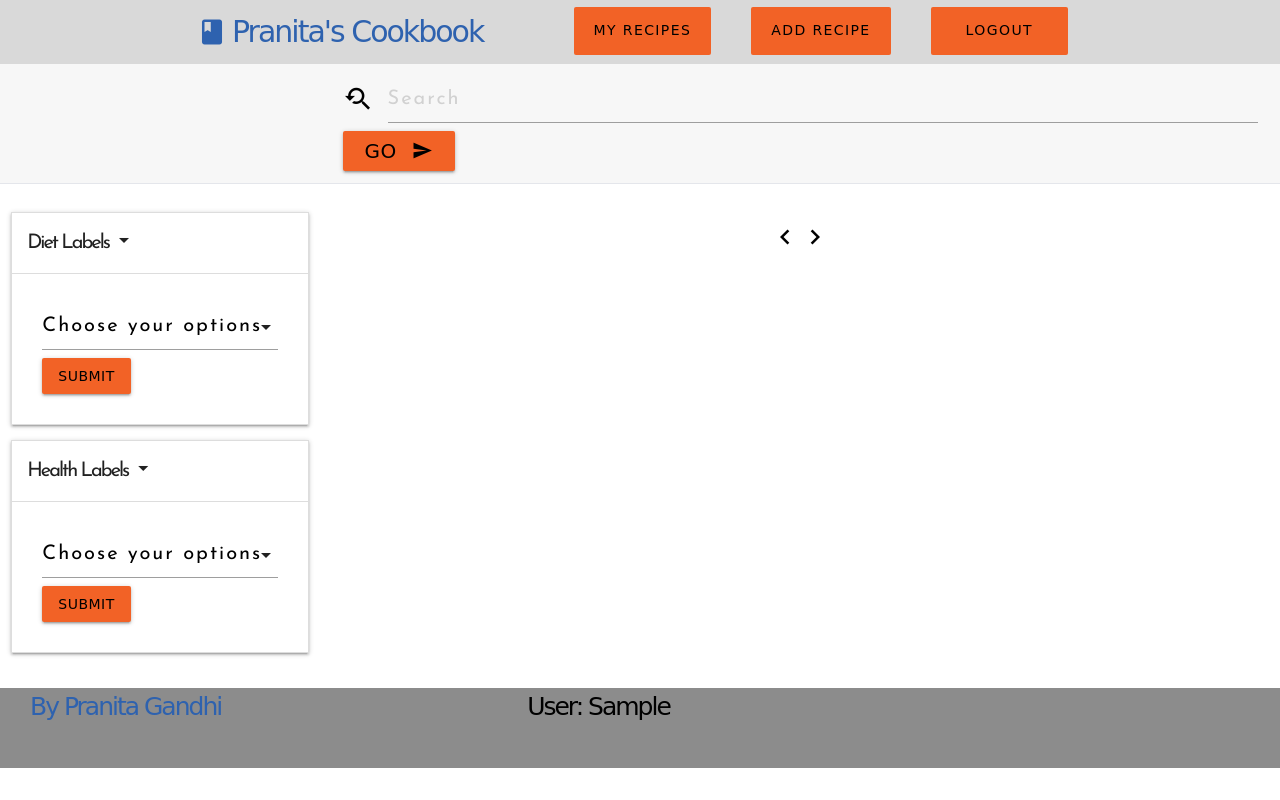
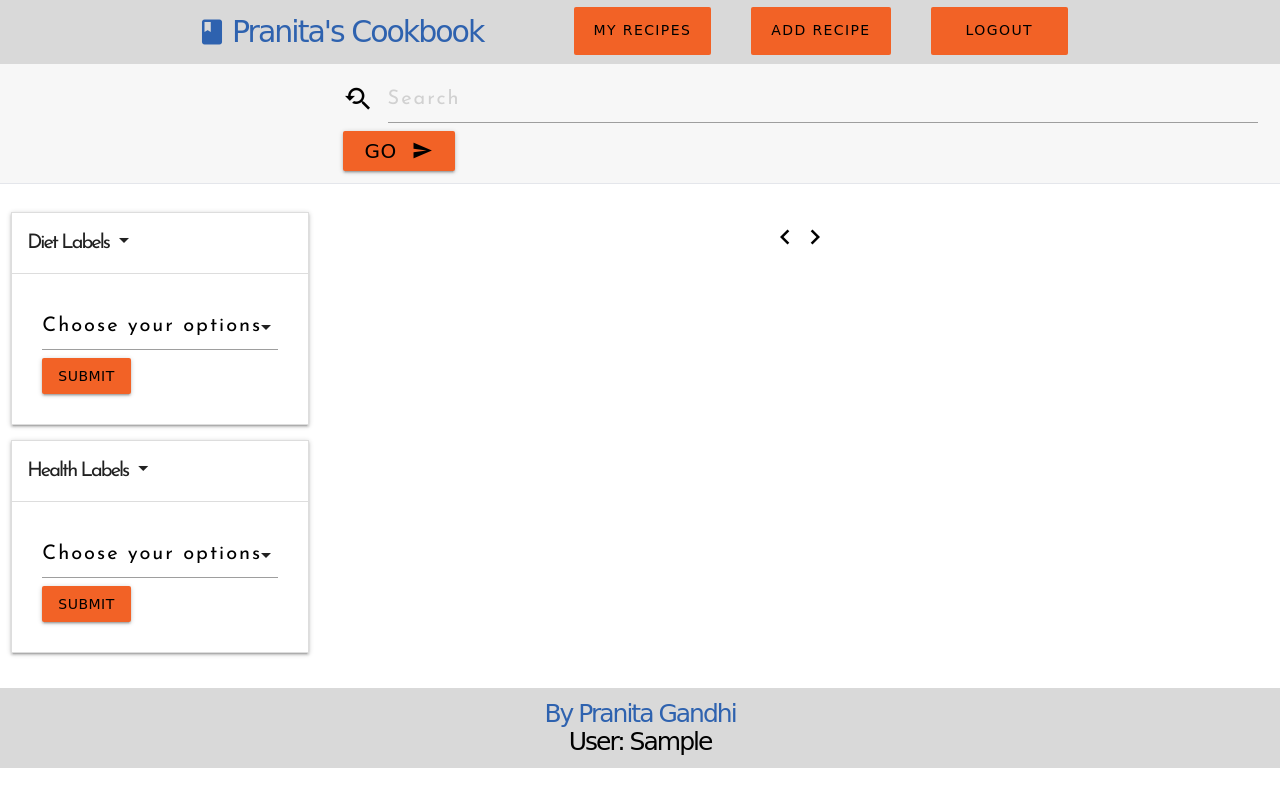
Before and after one commit to Code-Institute-Submissions/Milestone_4_cookbook, a Flask app: page / in a window 1280 px wide. Run offline with Flask 2, Linux system fonts and the light colour scheme; the visitor is signed in with stand-in values (Sample User, id 1); data that the repository does not hold is empty; some libraries are stand-ins or nearby versions; some web fonts are replaced.

Commit message:
Footer Text centered

```diff
--- a/main.py
+++ b/main.py
@@ -52,11 +52,10 @@ def search():
     page_limit = 6 #Logic for pagination
     current_page = int(request.args.get('current_page', 1))
     db_query = request.args['db_query']
-    total = mongo.db.recipe.find({'$text': {'$search': db_query }})
-    mongo.db.recipe.create_Index({recipe:"text"})
+    total = mongo.db.recipe.create_index({'$text': {'$search': db_query }})
     t_total = len([x for x in total])
     pages = range(1, int(math.ceil(t_total / page_limit)) + 1)
-    results = mongo.db.recipe.find({'$text[0]': {'$search': db_query }}).sort('_id', pymongo.ASCENDING).skip((current_page - 1)*page_limit).limit(page_limit)
+    results = mongo.db.recipe.find({'$text': {'$search': db_query }}).sort('_id', pymongo.ASCENDING).skip((current_page - 1)*page_limit).limit(page_limit)
     return render_template('search.html', results=results, pages=pages, current_page=current_page, db_query=db_query)
 
 # Filter search
@@ -80,7 +79,7 @@ def filtered():
                         filter_items.append({i: item})
                 results = mongo.db.recipe.find({'$and': filter_items })
                 total_results =  mongo.db.recipe.find({'$and': filter_items }).count()
-                return render_template('filter.html', title="Filtered Seach",sresults=results, total_results=total_results)
+                return render_template('filter.html', title="Filtered Search",results=results, total_results=total_results)
 
             if i == "health_labels":
                 filter_items = []
--- a/static/css/style.css
+++ b/static/css/style.css
@@ -1,28 +1,17 @@
 @import url("https://fonts.googleapis.com/css?family=Josefin+Sans|Margarine");
 
-<<<<<<< HEAD
-HTML and Body Styles
-
-html {
-  height: 100%;
-  width:100%;
-  }
-body {
-    min-height:100%;
-    }
-=======
 /*HTML and Body Styles*/
 
 html {
-  height: 100%;
+  /*height: 100%;*/
   }
 body {
-    min-height:100%;
-    position:relative;
-    padding-bottom:30px;
+    /*min-height:100%; */
+    /*position:relative; */
+    /*min-height: 100%;*/
+    /*display: table;*/
+    /*width: 100%;*/
    }
->>>>>>> 48eb5c93c446af6db40117b0c22c5c239a90b137
-
 
 /*Headings */
 
@@ -262,16 +251,20 @@ text {
 }
 
 
-
-.close-icon:hover {
+.inner-close-icon{
+  position:absolute;
+  top:10px;
+  right:10px;
   color: #f26226;
+}
+.inner-close-icon:hover {
+  color: #2e62af;
 
 }
 
 .bg-img {
   background-color: rgba(39, 55, 73, 0.98);
   color: #fff;
-<<<<<<< HEAD
   overflow: auto;
   min-height:100%;
   position:relative;
@@ -279,10 +272,6 @@ text {
    }
 
 
-=======
-
-}
->>>>>>> 48eb5c93c446af6db40117b0c22c5c239a90b137
 
 
 .title {
@@ -402,33 +391,29 @@ text {
 /*Footer Styles*/
 
 .ft-me {
-  padding-left: 2rem;
   font-size:25px;
   color: #2e62af;
   font-family: 'Margarine', cursive;
+  text-align: center;
+  margin:0;
+  padding-top:0.5em;
 }
 
 .ft-user {
-  padding-left: 20rem;
   font-size:25px;
   color: #000;
   font-family: 'Margarine', cursive;
+  margin:0;
+  text-align: center;
 }
 
 .site-footer {
-<<<<<<< HEAD
-    position: relative;
-    left: 0 ; right: 0; bottom: 0;
+
+    position:absolute;
+    width:100%;
     height:80px;
     color: #2e62af;
-     background-color: #d9d9d9;
-=======
-    position: absolute;
-    left: 0 ; right: 0; bottom: 0;
-    height:80px;
-    color: #2e62af;
-     background-color: #8c8c8c;
->>>>>>> 48eb5c93c446af6db40117b0c22c5c239a90b137
+    background-color: #d9d9d9;
 }
 
 /*Navigation Bar*/
@@ -440,7 +425,6 @@ text {
 }
 
 .nav .brand-logo {
-  position: absolute;
   position: absolute;
   color: #6a6d75;
   display: inline-block;
--- a/templates/_footer.html
+++ b/templates/_footer.html
@@ -1,9 +1,9 @@
 <footer class="site-footer">
         <div class="footer">
         <div class="container-fluid">
-            <span class="ft-me"><strong>By Pranita Gandhi</strong> </span>
+            <h2 class="ft-me"><strong>By Pranita Gandhi</strong> </h2>
             {% if 'username' in session %}
-            <span class="ft-user">User: {{ session['username'].title() }}</span>
+            <h2 class="ft-user">User: {{ session['username'].title() }}</span>
             {% else%}
             {% endif %}
         </div>
--- a/templates/filter.html
+++ b/templates/filter.html
@@ -37,7 +37,7 @@
             <li class="active">
                 <div class="collapsible-header">Diet Labels<i class="material-icons dropdown-icon">arrow_drop_down</i></div>
                 <div class="collapsible-body">
-                    <form method="GET,POST" action="{{ url_for('filtered') }}">
+                    <form method="POST" action="{{ url_for('filtered') }}">
                         <select multiple name="diet_labels">
                               <label ="" disabled selected>Choose your options</label>
                               <label ="Gluten-Free">Gluten-Free</label>
@@ -54,7 +54,7 @@
             <li class="active">
                 <div class="collapsible-header">Health Labels<i class="material-icons dropdown-icon">arrow_drop_down</i></div>
                 <div class="collapsible-body">
-                    <form method="GET,POST" action="{{ url_for('filtered') }}">
+                    <form method="POST" action="{{ url_for('filtered') }}">
                         <select multiple name="health_labels">
                               <label= "" disabled selected>Choose your options</label>
                              <label ="Peanut-Free">Peanut-Free</label>
```
Also changed, not shown: README.md.
